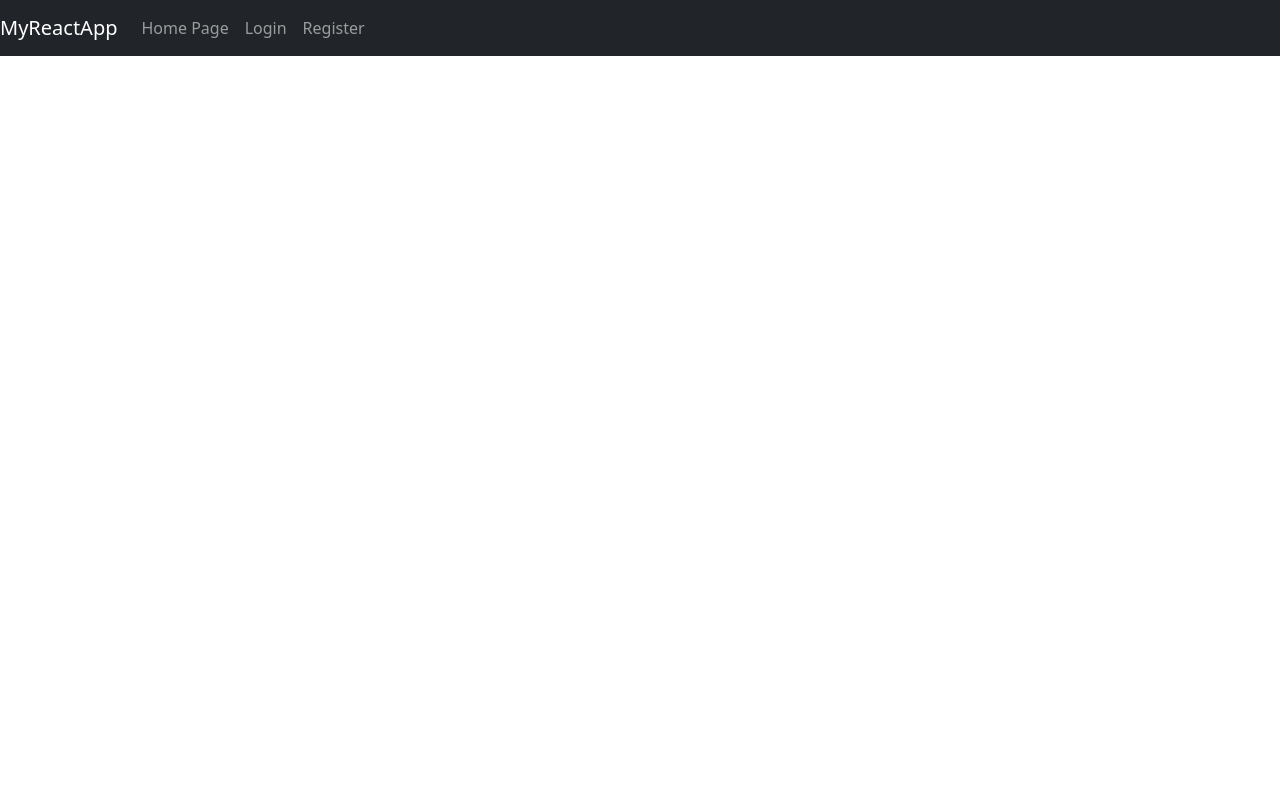
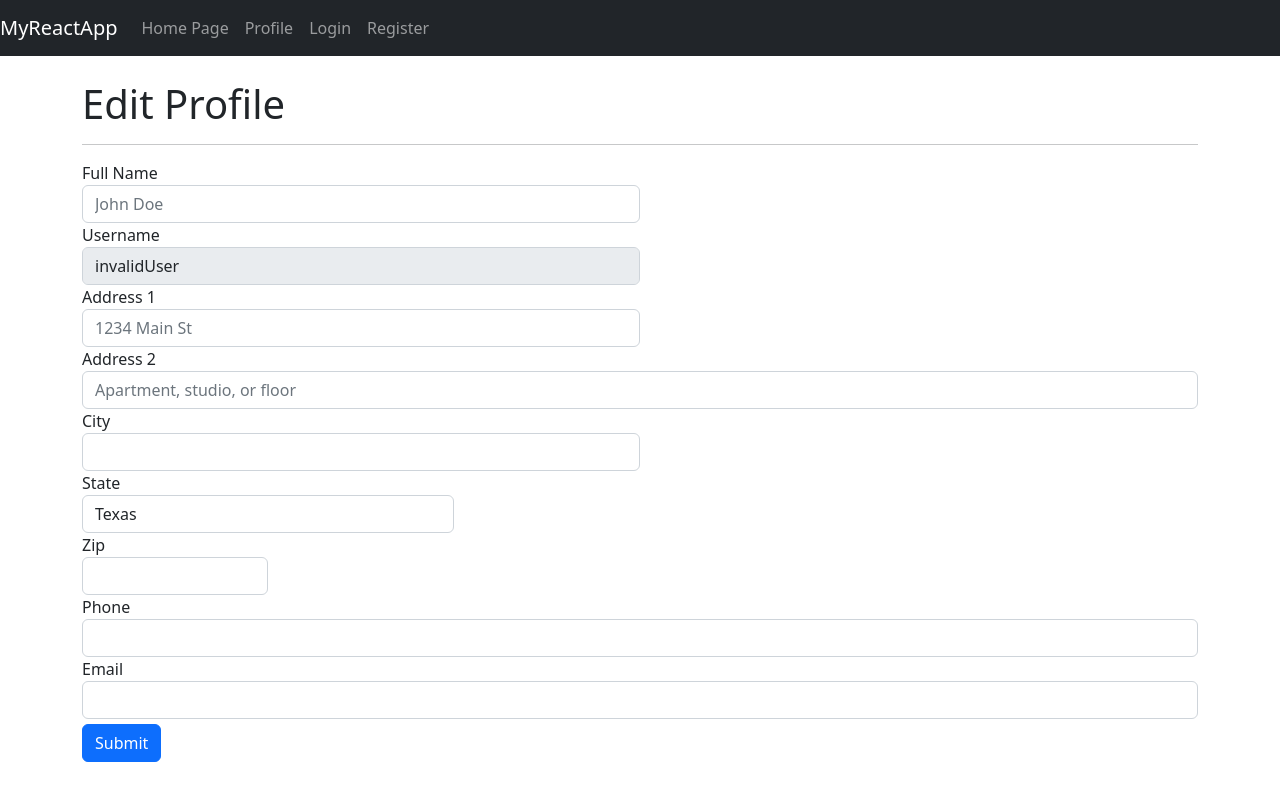
Before and after one commit to Rawbethy/COSC4353Group42, a React (Create React App) app in the folder Application/client/: page /profile in a window 1280 px wide. Built offline with nearby package versions, Linux system fonts and the light colour scheme.

Commit message:
temp profile frontend page
frontend form for profile

```diff
--- a/Application/client/src/App.js
+++ b/Application/client/src/App.js
@@ -7,6 +7,7 @@
 import Logout from "./components/logout"
 import Homepage from "./components/homePage";
 import Register from "./components/register";
+import Profile from "./components/profile";
 
 
 export default function App() {
@@ -21,6 +22,7 @@
         <Route path="/register" element={<Register />}></Route>
         <Route path="/login" element={<Login setLogin={setLogin}/>}></Route>
         <Route path="/logout" element={<Logout />}></Route>
+        <Route path="/profile" element={<Profile />}></Route>
       </Routes>
     </Router>
   );
--- a/Application/client/src/components/navbar.js
+++ b/Application/client/src/components/navbar.js
@@ -5,7 +5,7 @@
 
     if(props.login === true) {
         return (
-            <div class="app">
+            <div className="app">
                 <Navbar bg="dark" variant="dark" sticky="top" expand="lg">
                 <Navbar.Brand>
                     <Nav.Link href='/'>MyReactApp</Nav.Link>
@@ -24,7 +24,7 @@
     }
     else {
         return (
-            <div class="app">
+            <div className="app">
                 <Navbar bg="dark" variant="dark" sticky="top" expand="lg">
                 <Navbar.Brand>
                     <Nav.Link href='/'>MyReactApp</Nav.Link>
@@ -34,6 +34,7 @@
                 <Navbar.Collapse>
                     <Nav>
                         <Nav.Link href="/">Home Page</Nav.Link>
+                        <Nav.Link href="/profile">Profile</Nav.Link>
                         <Nav.Link href="/login">Login</Nav.Link>
                         <Nav.Link href="/register">Register</Nav.Link>
                     </Nav>
--- /dev/null
+++ b/Application/client/src/components/profile.jsx
@@ -0,0 +1,140 @@
+import React, { useState } from 'react';
+import {useNavigate} from 'react-router-dom';
+import axios from 'axios';
+
+export default function Profile(props) {
+
+    const navigate = useNavigate();
+    const [profileData, setProfileData] = useState({
+        fullname: '',
+        username: props.username || 'invalidUser',
+        address1: '',
+        address2: '',
+        city: '',
+        state: 'TX',
+        zip: '',
+        phone: '',
+        email: ''
+    });
+
+    const updateField = (e) => {
+        setProfileData({
+            ...profileData,
+            [e.target.name]: e.target.value
+        });
+    }
+
+    const submitForm = (e) => {
+        e.preventDefault();
+        axios.post('http://localhost:3001/profile', profileData)
+        .then(res => {
+            console.log(res);
+            navigate('/checkout');
+        })
+        .catch(err => {
+            console.log(err);
+        });
+    }
+
+    return (
+        <div className="container">
+        <h1>Edit Profile</h1>
+        <hr/>
+        <form onSubmit={submitForm}>
+        <div className="form-row">
+            <div className="form-group col-md-6">
+                <label>Full Name</label>
+                <input type="text" className="form-control" name="fullname" placeholder="John Doe" value={profileData.fullname} onChange={updateField} />
+            </div>
+            <div className="form-group col-md-6">
+                <label>Username</label>
+                <input type="text" className="form-control" name="username" placeholder={profileData.username} value={profileData.username} onChange={updateField} disabled />
+            </div>
+            <div className="form-group col-md-6">
+                <label>Address 1</label>
+                <input type="text" className="form-control" name="address1" placeholder="1234 Main St" value={profileData.address1} onChange={updateField} />
+            </div>
+            <div className="form-group">
+                <label>Address 2</label>
+                <input type="text" className="form-control" name="address2" placeholder="Apartment, studio, or floor" value={profileData.address2} onChange={updateField} />
+            </div>
+            <div className="form-row">
+                <div className="form-group col-md-6">
+                    <label>City</label>
+                    <input type="text" className="form-control" name="city" value={profileData.city} onChange={updateField} />
+                </div>
+                <div className="form-group col-md-4">
+                    <label>State</label>
+                    <select id="inputState" className="form-control" name="state" value={profileData.state} onChange={updateField}>
+                        <option value="AL">Alabama</option>
+                        <option value="AK">Alaska</option>
+                        <option value="AZ">Arizona</option>
+                        <option value="AR">Arkansas</option>
+                        <option value="CA">California</option>
+                        <option value="CO">Colorado</option>
+                        <option value="CT">Connecticut</option>
+                        <option value="DE">Delaware</option>
+                        <option value="DC">District Of Columbia</option>
+                        <option value="FL">Florida</option>
+                        <option value="GA">Georgia</option>
+                        <option value="HI">Hawaii</option>
+                        <option value="ID">Idaho</option>
+                        <option value="IL">Illinois</option>
+                        <option value="IN">Indiana</option>
+                        <option value="IA">Iowa</option>
+                        <option value="KS">Kansas</option>
+                        <option value="KY">Kentucky</option>
+                        <option value="LA">Louisiana</option>
+                        <option value="ME">Maine</option>
+                        <option value="MD">Maryland</option>
+                        <option value="MA">Massachusetts</option>
+                        <option value="MI">Michigan</option>
+                        <option value="MN">Minnesota</option>
+                        <option value="MS">Mississippi</option>
+                        <option value="MO">Missouri</option>
+                        <option value="MT">Montana</option>
+                        <option value="NE">Nebraska</option>
+                        <option value="NV">Nevada</option>
+                        <option value="NH">New Hampshire</option>
+                        <option value="NJ">New Jersey</option>
+                        <option value="NM">New Mexico</option>
+                        <option value="NY">New York</option>
+                        <option value="NC">North Carolina</option>
+                        <option value="ND">North Dakota</option>
+                        <option value="OH">Ohio</option>
+                        <option value="OK">Oklahoma</option>
+                        <option value="OR">Oregon</option>
+                        <option value="PA">Pennsylvania</option>
+                        <option value="RI">Rhode Island</option>
+                        <option value="SC">South Carolina</option>
+                        <option value="SD">South Dakota</option>
+                        <option value="TN">Tennessee</option>
+                        <option value="TX">Texas</option>
+                        <option value="UT">Utah</option>
+                        <option value="VT">Vermont</option>
+                        <option value="VA">Virginia</option>
+                        <option value="WA">Washington</option>
+                        <option value="WV">West Virginia</option>
+                        <option value="WI">Wisconsin</option>
+                        <option value="WY">Wyoming</option>
+                    </select>
+                </div>
+                <div className="form-group col-md-2">
+                    <label>Zip</label>
+                    <input type="text" className="form-control" name="zip" value={profileData.zip} onChange={updateField} />
+                </div>
+            </div>
+            <div className="form-group">
+                <label>Phone</label>
+                <input type="text" className="form-control" name="phone" value={profileData.phone} onChange={updateField} />
+            </div>
+            <div className="form-group">
+                <label>Email</label>
+                <input type="text" className="form-control" name="email" value={profileData.email} onChange={updateField} />
+            </div>
+            <button style={{ marginTop: '5px' }}type="submit" className="btn btn-primary">Submit</button>
+        </div>
+        </form>
+        </div>
+    );
+}
```
